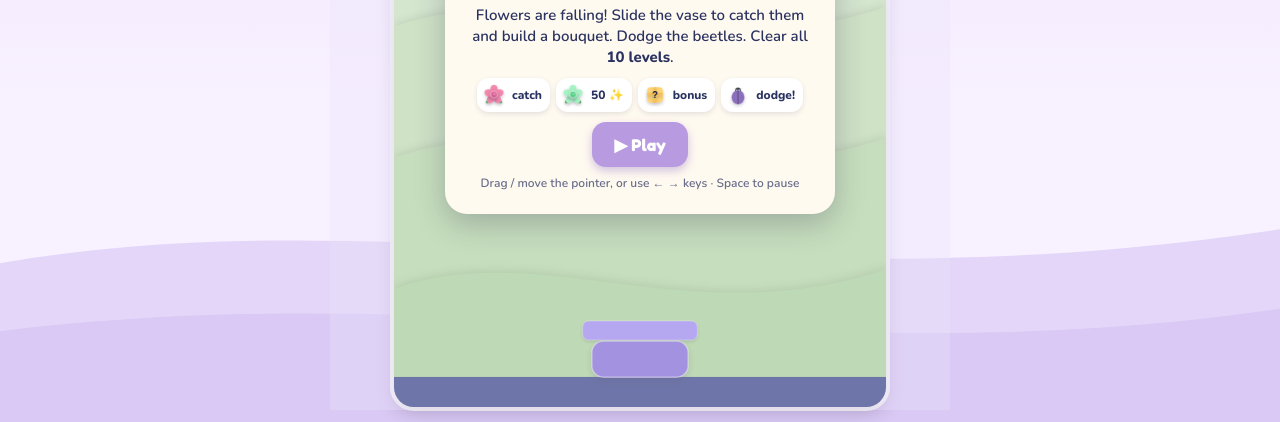
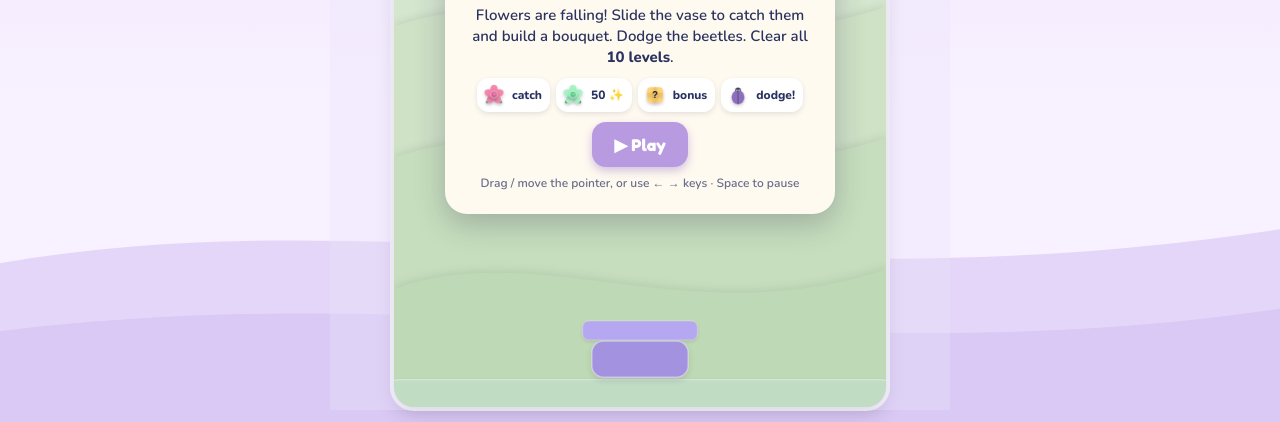
Before and after one commit to buildpetals/arcade, a plain HTML site: page petal-catcher/index.html in a window 1280 px wide. Shown: the part 378-800 px from the top of the page. Drawn offline with nearby package versions, Linux system fonts and the light colour scheme.

Commit message:
Update index.html

```diff
--- a/petal-catcher/index.html
+++ b/petal-catcher/index.html
@@ -71,7 +71,7 @@ Arcade.run({
   pointerMove(x, y, kit, down) { targetX = x; },
   draw(ctx, kit) {
     Arcade.grid(ctx, W, H, 24);
-    ctx.fillStyle = "#2b3a7a"; ctx.fillRect(0, H - 22, W, 22);
+    Arcade.softPaper.piece(ctx, Arcade.softPaper.rr(-10, H - 20, W + 20, 40, 14), "#9fd59a", 1.2);
     for (const d of drops) {
       ctx.save(); ctx.translate(d.x + d.size / 2, d.y + d.size / 2); ctx.rotate(Math.sin(kit.now / 300 + d.spin * 3) * 0.25 * d.spin);
       Arcade.drawSprite(ctx, d.s, -d.size / 2, -d.size / 2, d.size); ctx.restore();
@@ -80,7 +80,7 @@ Arcade.run({
     const x = vase.x;
     Arcade.brick(ctx, x - 6, VASE_Y, VASE_W + 12, 16, "#8f7ae6", "#b9a7f5", "#a593ee", 4);
     Arcade.brick(ctx, x, VASE_Y + 14, VASE_W, 30, "#6b56c9", "#8f7ae6", "#7d68d6", 3);
-    ctx.textAlign = "center"; ctx.font = '10px "Press Start 2P", monospace';
+    ctx.textAlign = "center"; ctx.font = '700 14px Fredoka, sans-serif';
     for (const f of fx) { const k = (kit.now - f.t) / 700; ctx.globalAlpha = 1 - k; ctx.fillStyle = f.c; (Arcade.ink(ctx), ctx.strokeText(f.txt, f.x, f.y - k * 26), ctx.fillText(f.txt, f.x, f.y - k * 26)); }
     ctx.globalAlpha = 1;
   },
```
